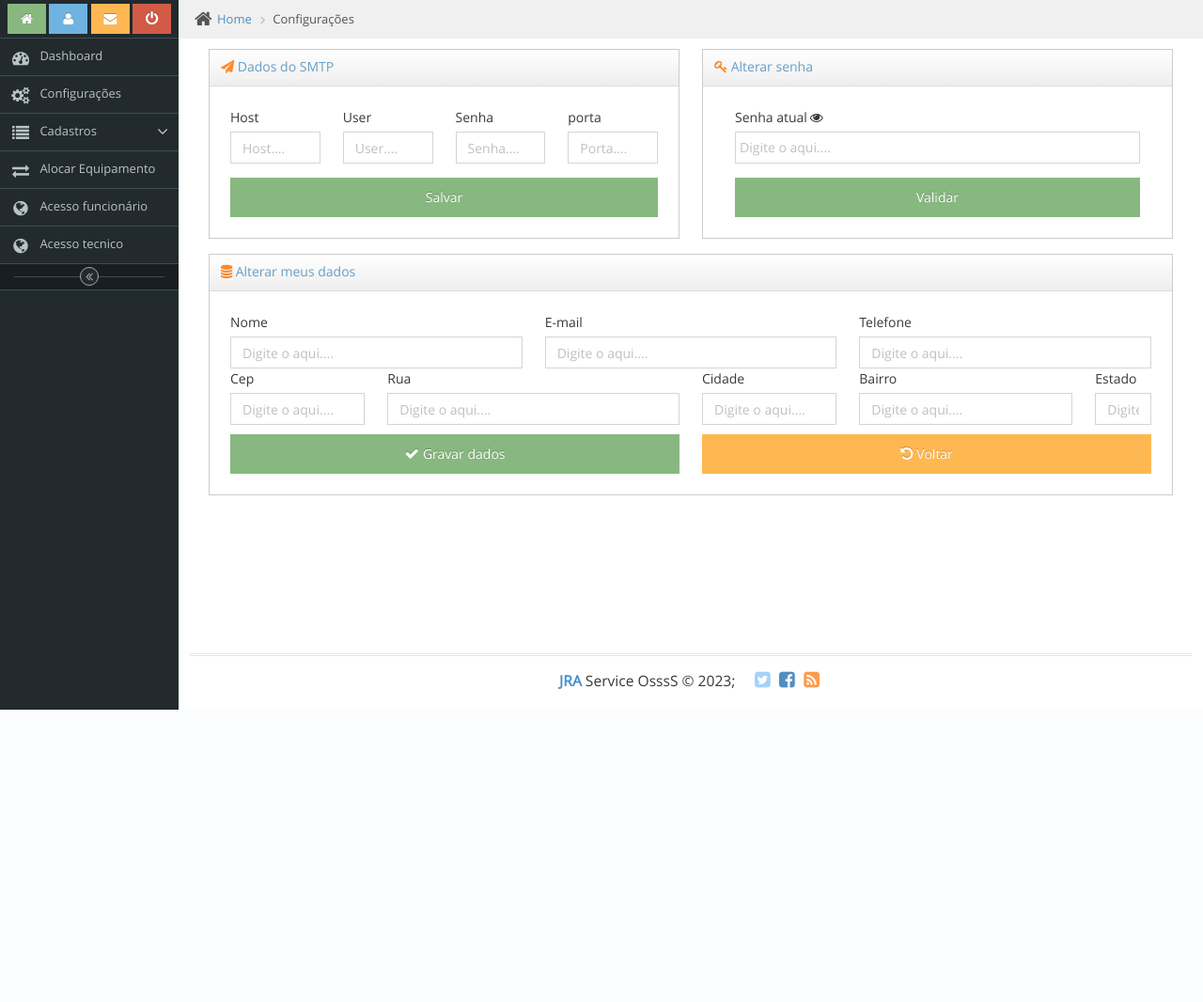
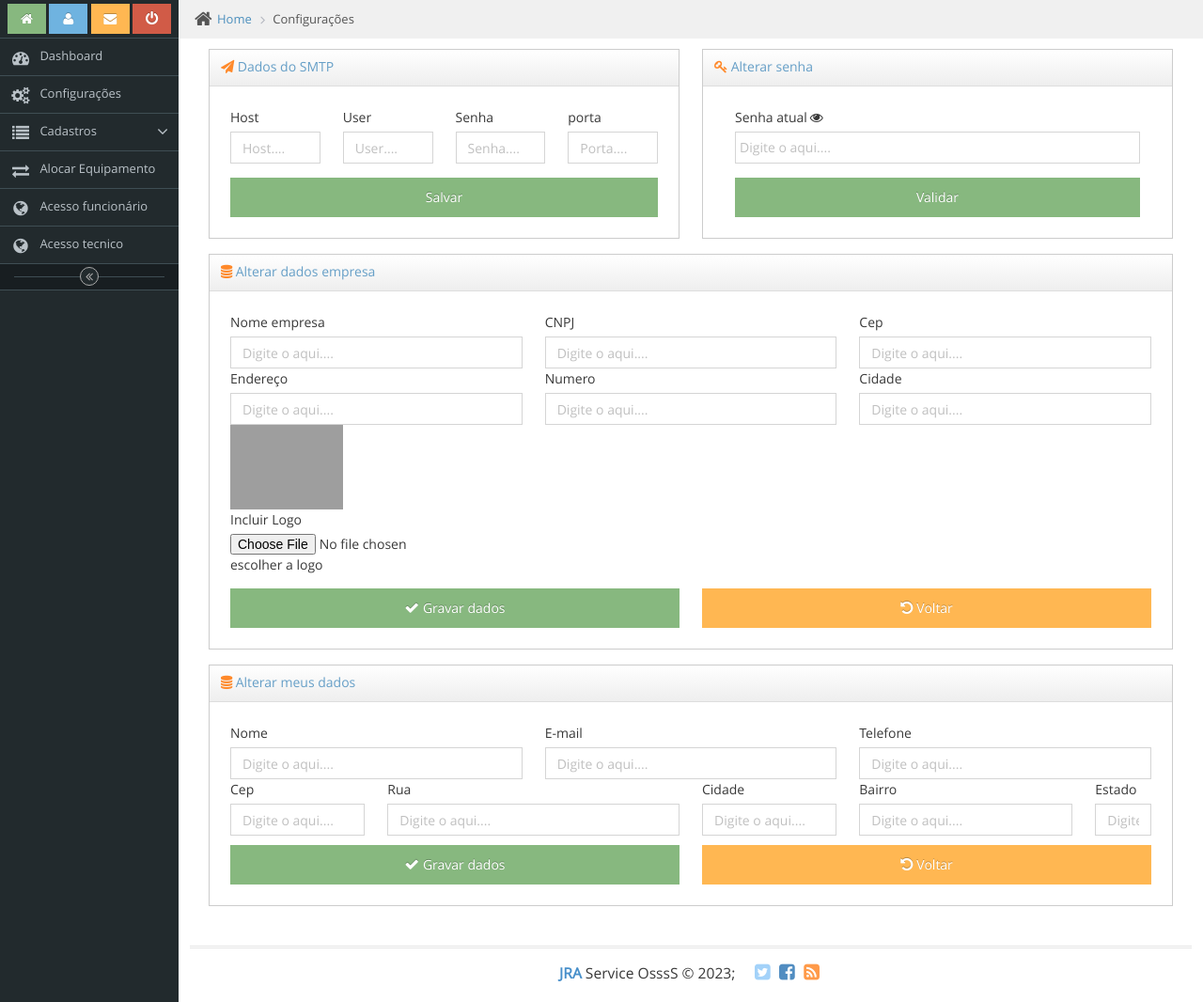
Before and after one commit to JOSETADEUJUNIOR/service_os, a PHP site: the page made by src/View/admin/configuracao.php in a window 1280 px wide. Shown: the part 45-1111 px from the top of the page at 94% size. Before the commit the page ends 800 px from the top, so only its background shows below. Run offline with PHP 8.4, Linux system fonts and the light colour scheme; the visitor is signed in with stand-in values (Sample User, id 1); the template is opened without the code that fills it: most values are stand-ins (such as "Sample title", 1, 10 or a date in 2020); data that the repository does not hold is empty; some libraries are stand-ins or nearby versions; grey boxes are pictures that could not be loaded.

Commit message:
ajustes de controle de empresa

```diff
--- a/src/Config/fixos.php
+++ b/src/Config/fixos.php
@@ -12,6 +12,8 @@ const FILTRO_DESCRICAO = 4;
 const CADASTRO_SETOR = 'CadastrarSetor';
 const ALTERA_SETOR = 'AlterarSetor';
 const EXCLUI_SETOR = 'ExcluirSetorController';
+
+const ALTERA_EMPRESA = 'AlterarEmpresaController';
 
 const CADASTRO_TIPO_EQUIPAMENTO = "CadastrarTipoEquipamento";
 const ALTERAR_TIPO_EQUIPAMENTO = "AlterarTipoEquipamentoController";
--- a/src/Resource/ajax/usuario-ajx.js
+++ b/src/Resource/ajax/usuario-ajx.js
@@ -224,6 +224,46 @@ function CadastrarMeusDados(id_form) {
 
     return false;
 }
+function CadastrarDadosEmpresa(){
+    alert('empddresa');
+    var formData = new FormData();
+    formData.append("EmpNome",$("#nome").val());
+    formData.append("EmpCNPJ",$("#cnpj").val());
+    formData.append("EmpCep",$("#cep").val());
+    formData.append("EmpEnd",$("#endereco").val());
+    formData.append("EmpNumero",$("#numero").val());
+    formData.append("EmpCidade",$("#cidade").val());
+    formData.append("arquivos",$("#logo").prop("files")[0]);
+    formData.append("btnAlterar",'ajx');
+    console.log(formData);
+    $.ajax({
+     type: "POST",
+     url: BASE_URL_AJAX("usuario_dataview"),
+     data:
+         formData,
+         processData: false,
+         contentType: false,
+     success: function(ret){
+        console.log(ret);
+         if(ret == 1){
+             MensagemSucesso();
+             LimparCampos();
+             ConsultarEmpresa();
+
+         }else{
+             MensagemErro();
+         }
+     }
+ })
+
+ return false;
+
+
+}
+
+
+
+
 
 function AlterarUsuario(id_form) {
 
--- a/src/Resource/dataview/index_dataview.php
+++ b/src/Resource/dataview/index_dataview.php
@@ -38,5 +38,7 @@ if (isset($_GET['acao']) && $_GET['acao'] == 'chamado_por_setor') {
 }
 
 $dadosUser = $userController->DetalharUsuarioController($_SESSION['id']);
+$dados = $userController->RetornarDadosCadastraisController();
 
-//Util::debug($dadosUser);
+Util::debug($dados);
+?>
--- a/src/View/admin/configuracao.php
+++ b/src/View/admin/configuracao.php
@@ -45,7 +45,7 @@ require_once dirname(__DIR__, 2) . '/Resource/dataview/index_dataview.php';
 									<div class="col-xs-12 col-sm-6 widget-container-col ui-sortable" id="widget-container-col-5">
 										<div class="widget-box ui-sortable-handle" id="widget-box-5">
 											<div class="widget-header">
-											<i class="orange ace-icon fa fa-send bigger-110"></i>
+												<i class="orange ace-icon fa fa-send bigger-110"></i>
 												<h5 class="widget-title smaller">Dados do SMTP</h5>
 
 
@@ -108,7 +108,7 @@ require_once dirname(__DIR__, 2) . '/Resource/dataview/index_dataview.php';
 									<div class="col-xs-12 col-sm-6 widget-container-col ui-sortable" id="widget-container-col-5">
 										<div class="widget-box ui-sortable-handle" id="widget-box-5">
 											<div class="widget-header">
-											<i class="orange ace-icon fa fa-key bigger-110"></i>
+												<i class="orange ace-icon fa fa-key bigger-110"></i>
 												<h5 class="widget-title smaller">Alterar senha</h5>
 
 
@@ -177,7 +177,102 @@ require_once dirname(__DIR__, 2) . '/Resource/dataview/index_dataview.php';
 									<div style="margin-top: 10px;" class="col-xs-12 col-sm-12 widget-container-col ui-sortable" id="widget-container-col-5">
 										<div class="widget-box ui-sortable-handle" id="widget-box-5">
 											<div class="widget-header">
-											<i class="orange ace-icon fa fa-database bigger-110"></i>
+												<i class="orange ace-icon fa fa-database bigger-110"></i>
+												<h5 class="widget-title smaller">Alterar dados empresa</h5>
+
+												<div class="widget-toolbar">
+
+												</div>
+											</div>
+
+											<div class="widget-body">
+												<div class="widget-main padding-6">
+													<div class="alert">
+
+														<form action="" id="formAlterarEmpresa">
+															<fieldset>
+																<div class="row">
+																	<input type="hidden" id="id_user" value="<?= $dados[0]['id'] ?>">
+																	<input type="hidden" id="id_emp" value="<?= $dados[0]['EmpID'] ?>">
+																	<input type="hidden" id="tipo" value="<?= $dados[0]['tipo'] ?>">
+																	<div class="col-md-4">
+
+																		<label>Nome empresa</label>
+																		<input class="form-control obg" id="nome" name="nome" value="<?= $dados[0]['EmpNome'] ?>" placeholder="Digite o aqui....">
+
+																	</div>
+																	<div class="col-md-4">
+
+																		<label>CNPJ</label>
+																		<input class="form-control obg" id="email" name="email" value="<?= $dados[0]['EmpCNPJ'] ?>" placeholder="Digite o aqui....">
+
+																	</div>
+																	<div class="col-md-4">
+
+																		<label>Cep</label>
+																		<input class="form-control obg" id="cep" name="cep" value="<?= $dados[0]['EmpCep'] ?>" placeholder="Digite o aqui....">
+
+																	</div>
+																	<div class="col-md-4">
+
+																		<label>Endereço</label>
+																		<input class="form-control obg" id="endereco" name="endereco" value="<?= $dados[0]['EmpEnd'] ?>" placeholder="Digite o aqui....">
+
+																	</div>
+																	<div class="col-md-4">
+
+																		<label>Numero</label>
+																		<input class="form-control obg" id="numero" name="numero" value="<?= $dados[0]['EmpNumero'] ?>" placeholder="Digite o aqui....">
+
+																	</div>
+																	<div class="col-md-4">
+
+																		<label>Cidade</label>
+																		<input class="form-control obg" id="cidade" name="cidade" value="<?= $dados[0]['EmpCidade'] ?>" placeholder="Digite o aqui....">
+
+																	</div>
+
+
+																	<div class="col-sm-12">
+
+																		<div class="position-relative">
+																			<img src="../../Resource/dataview/<?= $dados[0]['EmpLogoPath'] ?>" heigth="180px" width="120px" alt="Photo 2" class="img-fluid">
+
+																		</div>
+
+																	</div>
+																	<div class="col-sm-12">
+																		<label for="">Incluir Logo</label>
+																		<input type="file" name="logo" id="logo" value="<?= $dados[0]['EmpLogo'] ?>" class="custom-file-input">
+																		<label class="custom-file-label" for="customFile">escolher a logo</label>
+
+																	</div>
+
+																	<div style="margin-top: 10px;" class="col-sm-6 col-xs-6">
+
+																		<button onclick="return CadastrarDadosEmpresa('formAlterarEmpresa')" class="col-sm-12 col-xs-12 btn btn-success">
+																			<i class="ace-icon fa fa-check bigger-110"></i>Gravar dados
+																		</button>
+																	</div>
+																	<div style="margin-top: 10px;" class="col-sm-6 col-xs-6">
+																		<button class="col-sm-12 col-xs-12 btn btn-warning">
+																			<i class="ace-icon fa fa-undo bigger-110"></i>Voltar
+																		</button>
+
+																	</div>
+																</div>
+															</fieldset>
+														</form>
+
+													</div>
+												</div>
+											</div>
+										</div>
+									</div>
+									<div style="margin-top: 10px;" class="col-xs-12 col-sm-12 widget-container-col ui-sortable" id="widget-container-col-5">
+										<div class="widget-box ui-sortable-handle" id="widget-box-5">
+											<div class="widget-header">
+												<i class="orange ace-icon fa fa-database bigger-110"></i>
 												<h5 class="widget-title smaller">Alterar meus dados</h5>
 
 												<div class="widget-toolbar">
```
Also changed, not shown: src/Controller/UsuarioController.php (+17 -0 lines), src/Model/SQL/UsuarioSQL.php (+30 -0 lines), src/Model/UsuarioDAO.php (+49 -0 lines), src/Resource/dataview/usuario_dataview.php (+34 -0 lines), src/Resource/dataview/arquivos/643afe501cced.png (added), 1 other file.
